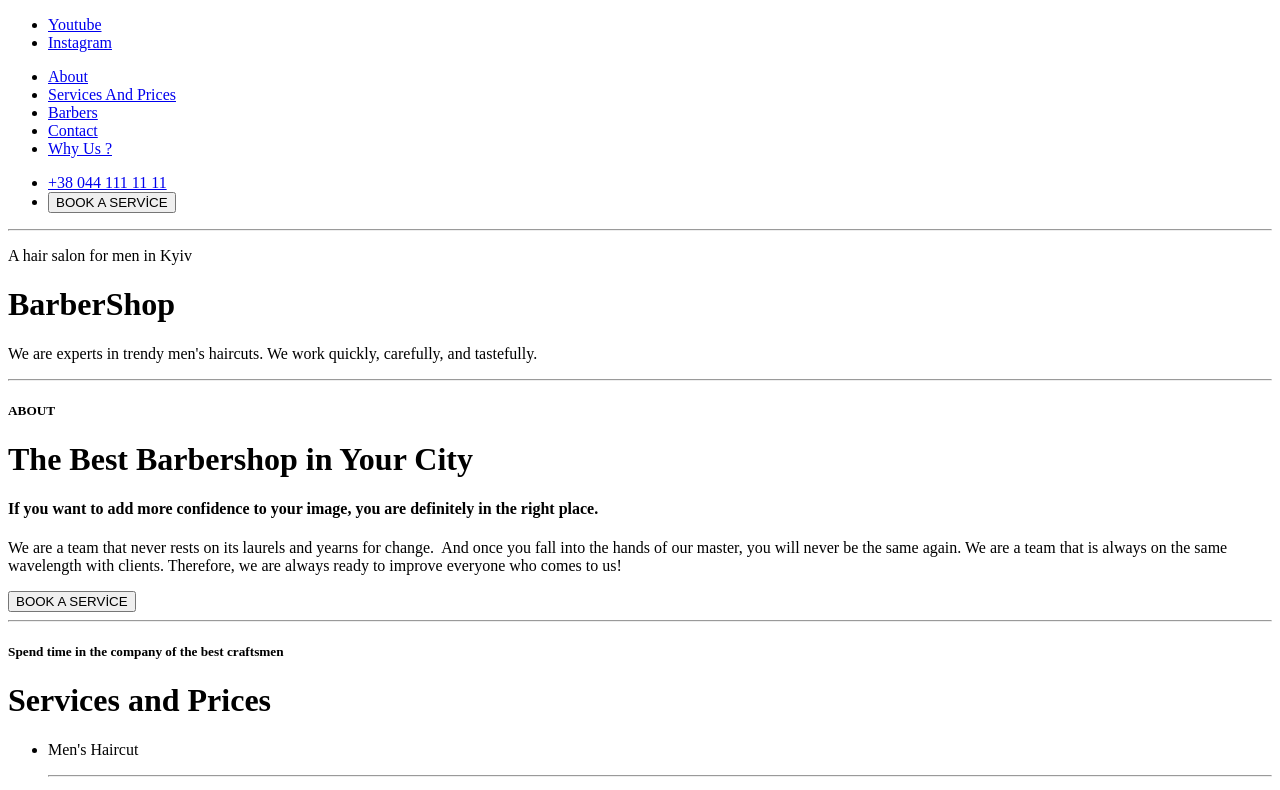
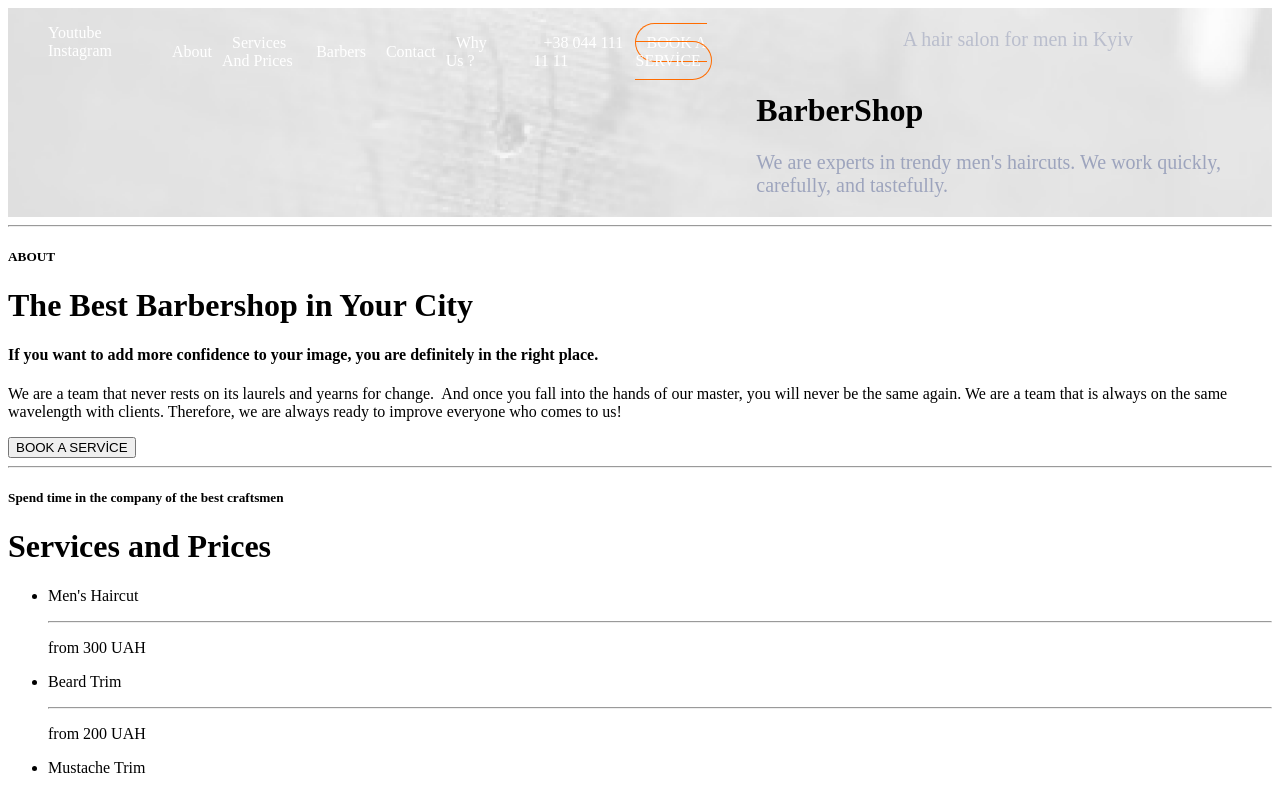
Before and after one commit to semragenc/barber_shop, a plain HTML site: page index.html in a window 1280 px wide. Shown: the top 790 px of the page. Drawn offline with Linux system fonts and the light colour scheme.

Commit message:
değişiklikler yapıldı.

```diff
--- /dev/null
+++ b/css/style.css
@@ -0,0 +1,84 @@
+#nav-container {
+    justify-content: space-between;
+    align-items: center;
+    background-color: transparent;
+    color: white;
+    padding: 10px;
+}
+#navbar{
+    display: flex;
+    justify-content: space-between;
+}
+#navbar a {
+    color: white;
+    text-decoration: none;
+    padding: 10px;
+}
+#navbar a:hover{
+    color: #ff6c00;
+}
+
+#navbar ul{
+    display: flex;
+    justify-content: space-between;
+    align-items: center;
+}
+#navbar li{
+    list-style-type: none;
+}
+.book-services-button{
+    border: 1px solid #ff6c00;
+    border-radius: 25px;
+    padding: 15px;
+    cursor: pointer; /*üzeine gelindiğinde farde el simgesi çıkıyor. Buton olduğunu anlamak içi*/
+}
+.header-container{
+    justify-content: space-between;
+    flex-direction: row;
+    display: flex;
+    background-image: url(../images/background.png)
+}
+.main-titl{
+    font-size: 50px;
+    color: white;
+    font-weight: bold;
+}
+.main-subtitle{
+    font-size: 20px;
+    color: #9da4bd;
+}
+.intro-text{
+    font-size: 20px;
+    color: #9da4bd99;
+}
+.hr.intro-line{
+    width: 100px;
+}
+.intro-container{
+    flex-direction: row;
+    justify-content: space-evenly;
+    align-items: center;
+    display: flex;
+    border-radius: 50px;
+    width: 400px;
+}
+.aside-header{
+    background-color: white;
+}
+.intro-line{
+    width: 100px;
+    height: 2px;
+
+}
+#aside-header a{
+    color: white;
+    text-decoration: none;
+
+}
+#aside-header a:hover {
+    color: #ff6c00;
+    text-decoration: none;
+}
+#aside-header li{
+    list-style-type: none;
+}
--- a/index.html
+++ b/index.html
@@ -13,6 +13,7 @@ Bölümlerin sayısını ve başlıkların hiyerarşisini belirleyin. <h1> etike
     <meta charset="UTF-8">
     <meta name="viewport" content="width=device-width, initial-scale=1.0">
     <title>Barber Shop</title>
+    <link rel="stylesheet" href="./css/style.css">
 </head>
 
 <body>
@@ -21,19 +22,19 @@ Bölümlerin sayısını ve başlıkların hiyerarşisini belirleyin. <h1> etike
     <!--Naming Convention-->
 
     <header>
+        <div class="header-container">
         <div id="aside-header">
             <ul>
                 <li><a href="#">Youtube</a></li>
                 <li><a href="#">Instagram</a></li>
             </ul>
-
         </div>
 
         <div id="nav-container">
             <nav id="navbar">
                 <ul>
                     <li>
-                        <a href="#about">About</a>
+                        <a href="#">About</a>
                     </li>
                     <li>
                         <a href="#">Services And Prices</a>
@@ -48,28 +49,29 @@ Bölümlerin sayısını ve başlıkların hiyerarşisini belirleyin. <h1> etike
                         <a href="#">Why Us ?</a>
                     </li>
                 </ul>
-            </nav>
-        </div>
                 <div>
                     <ul>
                         <li>
                             <a href="tel:+38 044 111 11 11">+38 044 111 11 11</a>
                         </li>
                         <li>
-                    <button>BOOK A SERVİCE</button>
+                            <a class="book-services-button">BOOK A SERVİCE</a>
                         </li>
                     </ul>
+                </div>
+            </nav>
         </div>
 
         <div id="header-content">
             <div>
-                <div>
-                    <hr>
-                    <p>A hair salon for men in Kyiv</p>
+                <div class="intro-container">
+                    <div class="intro-line"></div>
+                    <p class="intro-text">A hair salon for men in Kyiv</p>
                 </div>
-                <h1>BarberShop</h1>
-                <p>We are experts in trendy men's haircuts.
+                <h1 class="main-title">BarberShop</h1>
+                <p class="main-subtitle">We are experts in trendy men's haircuts.
                     We work quickly, carefully, and tastefully.</p>
+            </div>
         </div>
         </div>
     </header>
```
Also changed, not shown: images/about-image-1.png (added), images/about-image-2.png (added), images/background.png (added). Lines whose indentation alone changed are shown as unchanged.
